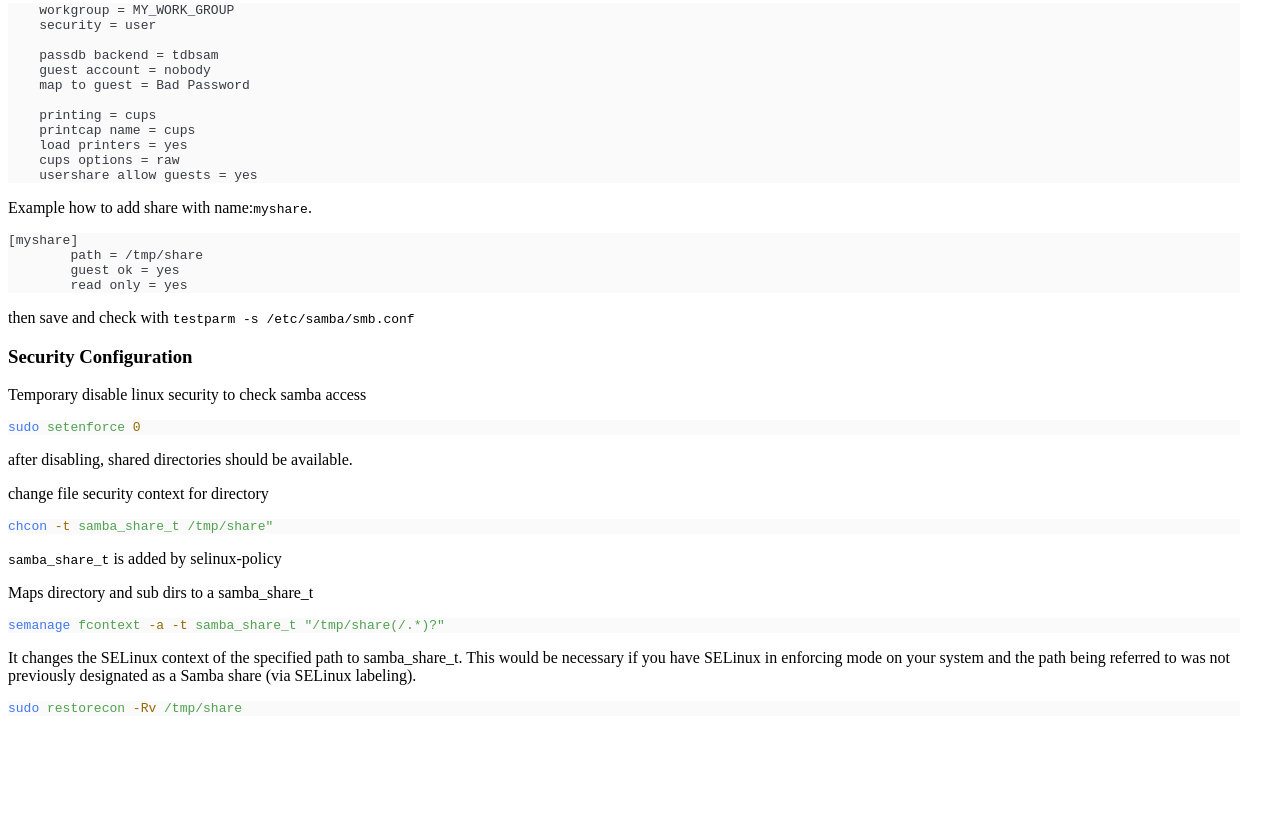
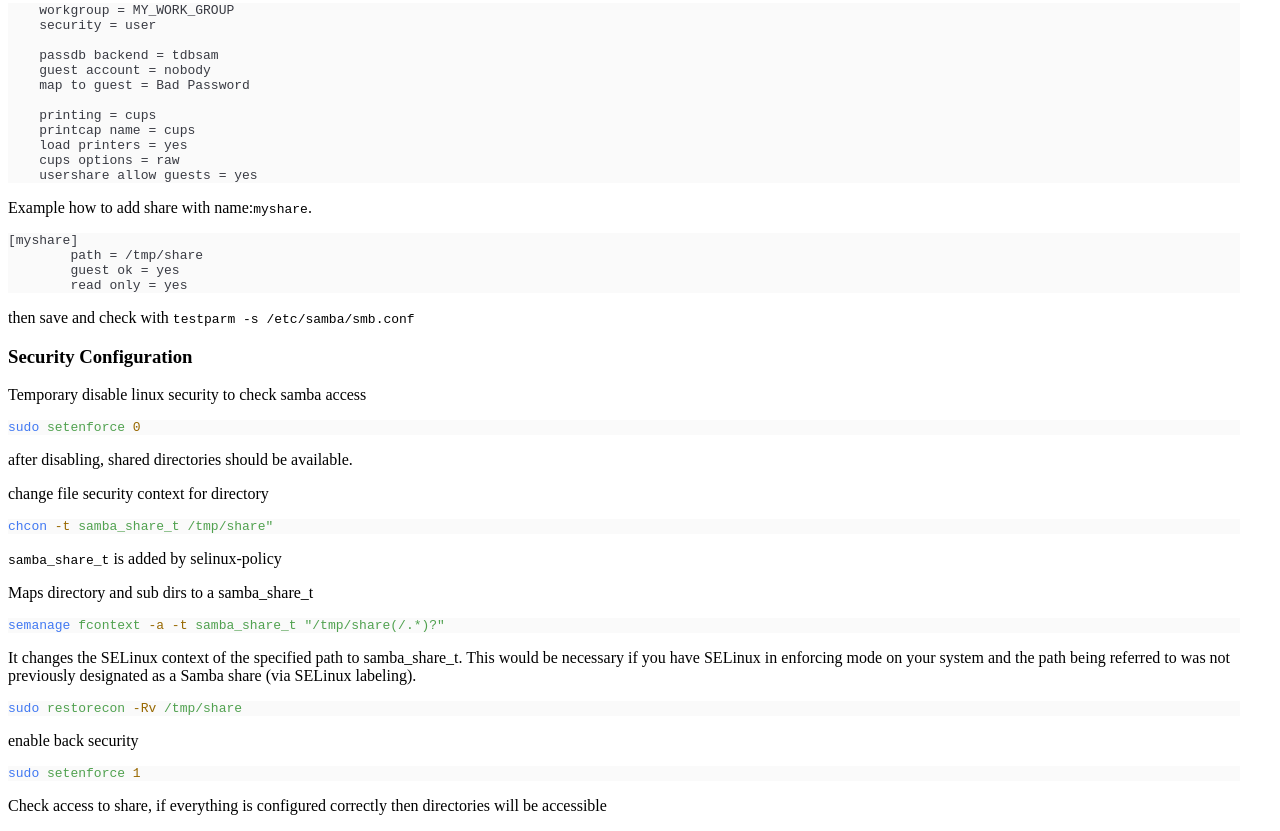
Before and after one commit to langdev2022/langdev2022.github.io, a plain HTML site: page samba/index.html in a window 1280 px wide. Shown: the part 1140-1971 px from the top of the page. Before the commit the page ends 1869 px from the top, so only its background shows below. Drawn offline with Linux system fonts and the light colour scheme.

Commit message:
added security enablement

```diff
--- a/samba/index.html
+++ b/samba/index.html
@@ -94,6 +94,9 @@ and permit guest access <code>usershare allow guests = yes</code></p>
 This would be necessary if you have SELinux in enforcing mode on your system and the
 path being referred to was not previously designated as a Samba share (via SELinux labeling).</p>
 <pre class="astro-code one-light" style="background-color:#FAFAFA;color:#383A42;overflow-x:auto;white-space:pre-wrap;word-wrap:break-word" tabindex="0" data-language="sh"><code><span class="line"><span style="color:#4078F2">sudo</span><span style="color:#50A14F"> restorecon</span><span style="color:#986801"> -Rv</span><span style="color:#50A14F"> /tmp/share</span></span></code></pre>
+<p>enable back security</p>
+<pre class="astro-code one-light" style="background-color:#FAFAFA;color:#383A42;overflow-x:auto;white-space:pre-wrap;word-wrap:break-word" tabindex="0" data-language="sh"><code><span class="line"><span style="color:#4078F2">sudo</span><span style="color:#50A14F"> setenforce</span><span style="color:#986801"> 1</span></span></code></pre>
+<p>Check access to share, if everything is configured correctly then directories will be accessible</p>
             </article>
         </main>
     </body></html>
```
